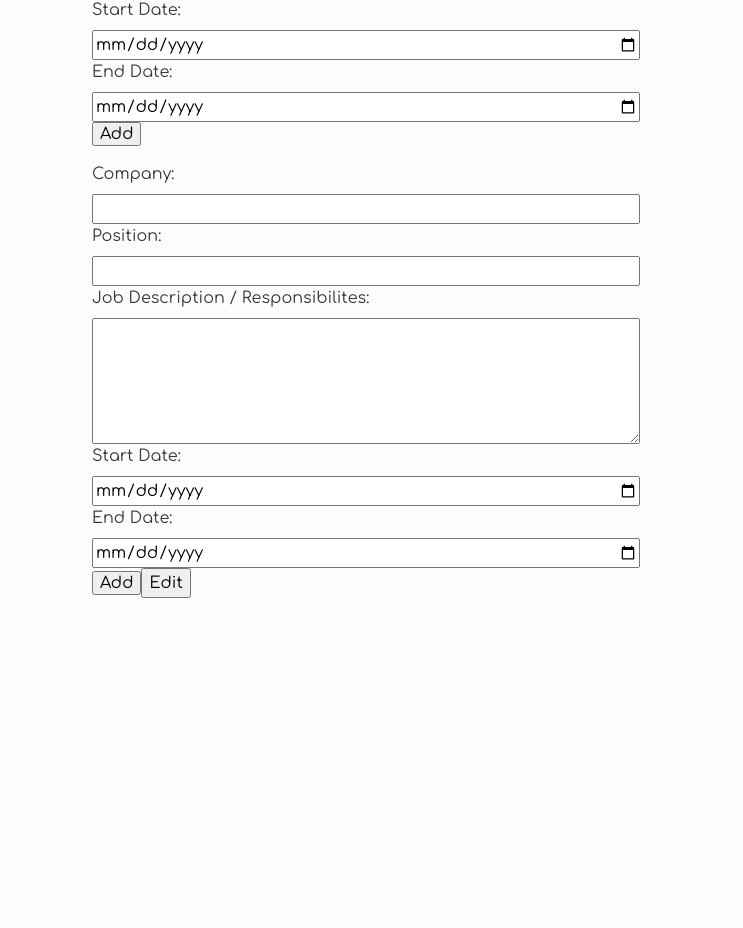
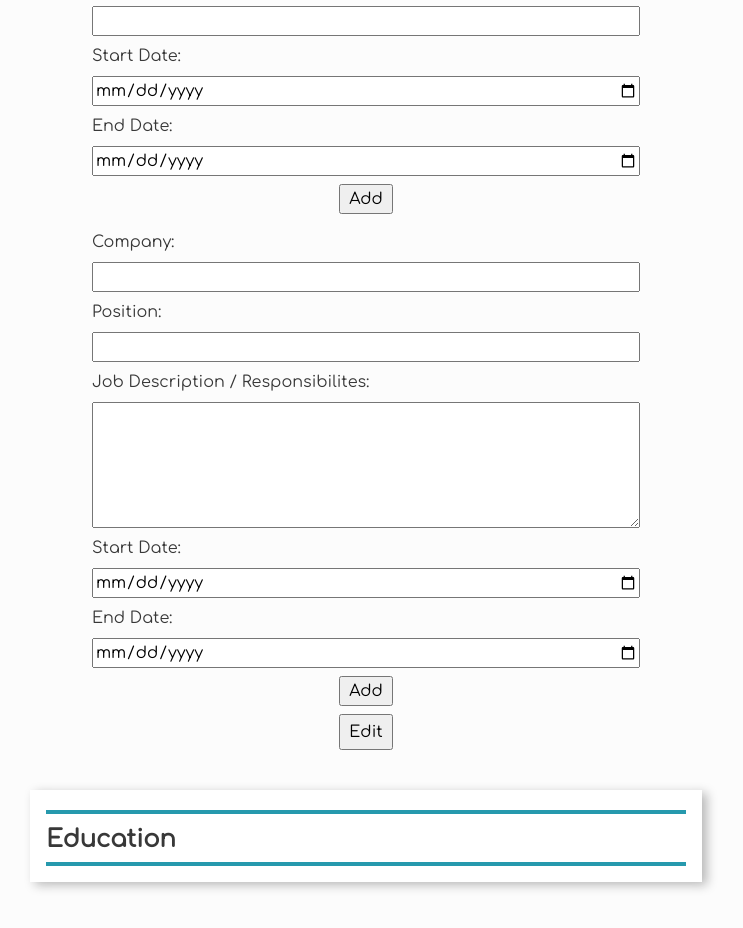
Before and after one commit to JonathanNoH/CV-creator, a React (Create React App) app: page / in a window 1280 px wide. Shown: the part 480-1408 px from the top of the page, without its empty margins (274-1017 px from the left). Before the commit the page ends 1094 px from the top, so only its background shows below. Built offline with nearby package versions, Linux system fonts and the light colour scheme.

Commit message:
start styling resume

```diff
--- a/src/components/Education.js
+++ b/src/components/Education.js
@@ -43,7 +43,7 @@ class Education extends React.Component {
 
   render() {
     return (
-      <form className="education" onSubmit={this.handleSubmit}>
+      <form className="educationInput" onSubmit={this.handleSubmit}>
         <div>
           <label htmlFor="school">School: </label>
           <input
--- a/src/components/General.js
+++ b/src/components/General.js
@@ -31,7 +31,7 @@ class General extends Component {
 
   render() {
     return (
-      <form className="general" onSubmit={this.handleSubmit}>
+      <form className="generalInput" onSubmit={this.handleSubmit}>
         <div>
           <label htmlFor="personName">Name: </label>
           <input
--- a/src/components/ListEducation.js
+++ b/src/components/ListEducation.js
@@ -28,17 +28,19 @@ constructor(props) {
     const isBeingEdited = this.state.isBeingEdited;
     let el;
     if (!isBeingEdited) {
-      el = (<li>
+      el = (<div>
               <div>{this.props.value.school}</div>
               <div>{this.props.value.degree}</div>
               <div>{this.props.value.startDate}</div>
               <div>{this.props.value.endDate}</div>
-              <button onClick={this.startEdit}>Edit</button>
-              <button onClick={this.removeEducation}>Remove</button>
-            </li>)
+              <div className="buttonHolder">
+                <button onClick={this.startEdit}>Edit</button>
+                <button onClick={this.removeEducation}>Remove</button>
+              </div>
+            </div>)
     } else {
       el = (
-        <li>
+        <div>
           <Education
             handleForm={this.handleEdit}
             currentSchool={this.props.value.school}
@@ -46,13 +48,13 @@ constructor(props) {
             currentStartDate={this.props.value.startDate}
             currentEndDate={this.props.value.endDate}
           />
-        </li>
+        </div>
       )
     }
     return (
-      <div>
+      <li>
         {el}
-      </div>
+      </li>
     )
   }
 }
--- a/src/components/Resume.js
+++ b/src/components/Resume.js
@@ -1,5 +1,6 @@
 import React from "react";
 import ListEducation from "./ListEducation";
+import '../styles/resume.css';
 
 class Resume extends React.Component {
   constructor(props) {
@@ -21,7 +22,7 @@ class Resume extends React.Component {
     const educationList = this.props.educationList;
 
     return (
-      <div>
+      <div className="resume">
         <div className='general'>
           {('personName' in this.props.general) &&
           <div>{this.props.general.personName}</div>
@@ -34,6 +35,7 @@ class Resume extends React.Component {
           }
         </div>
         <div className="education">
+          <h2>Education</h2>
           {(this.props.educationList.length > 0) &&
             <ul>
               {educationList.map((education, index) =>
--- a/src/styles/app.css
+++ b/src/styles/app.css
@@ -41,8 +41,20 @@ body {
   gap: 1rem;
 }
 
+form {
+  display: flex;
+  flex-direction: column;
+  align-items: center;
+  gap: 0.5rem;
+}
+
 form > div {
   display: grid;
   gap: 0.5rem;
   grid-template-columns: minmax(35ch, 60ch);
 }
+
+form > button,
+form > input[type=submit] {
+  padding: 0.25rem 0.5rem;
+}
--- /dev/null
+++ b/src/styles/resume.css
@@ -0,0 +1,41 @@
+.resume {
+  display: grid;
+  grid-template-columns: minmax(35ch, 70ch);
+  padding: 1rem;
+  margin-bottom: 4rem;
+  margin-top: 1.5rem;
+  background-color: white;
+  box-shadow: 5px 3px 10px rgb(184, 184, 184);
+}
+
+.general div:first-child {
+  font-size: 2rem;
+}
+
+.general,
+.education {
+  padding-bottom: 0.25rem;
+  border-bottom: 0.25rem solid var(--main-color);
+}
+
+.education h2 {
+  padding-top: 0.5rem;
+}
+
+li {
+  position: relative;
+}
+
+li .buttonHolder {
+  position: absolute;
+  bottom: 0;
+  right: 0;
+}
+
+li button {
+  display: none;
+}
+
+li:hover button {
+  display: inline-block;
+}
```
